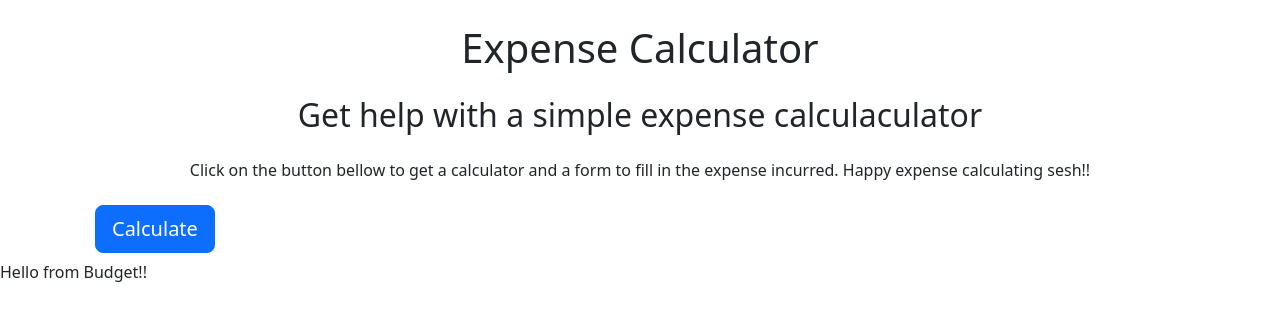
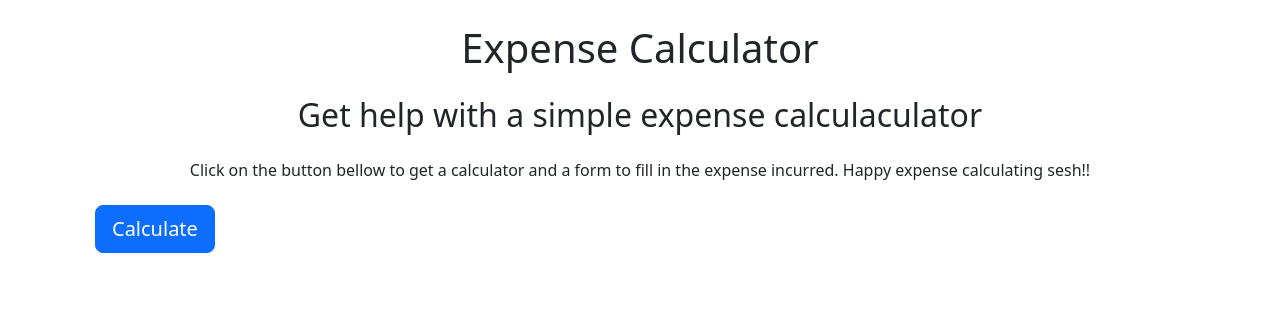
Before and after one commit to imbarilyn/Expense-Calculator, a React (Create React App) app in the folder expense-calculator/: page /budget in a window 1280 px wide. Shown: the top 320 px of the page. Built offline with nearby package versions, Linux system fonts and the light colour scheme.

Commit message:
created a route to the Budget Component

```diff
--- a/expense-calculator/src/componets/Budget.js
+++ b/expense-calculator/src/componets/Budget.js
@@ -2,7 +2,7 @@ import React from 'react'
 
 function Budget() {
   return (
-    <div>Hello from Budget!!</div>
+    <div></div>
   )
 }
 
```
